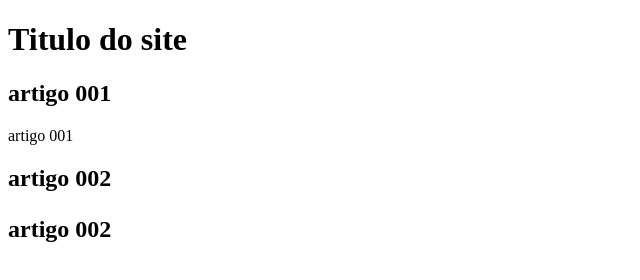
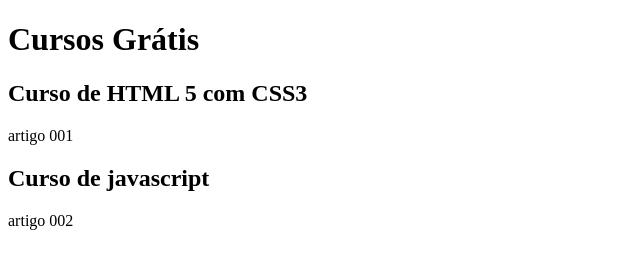
Before and after one commit to guilherme-sepulveda/projeto-site, a plain HTML site: page index.html in a window 1280 px wide. Shown: the whole page, without its empty margins (0-640 px from the left). Drawn offline with Linux system fonts and the light colour scheme.

Commit message:
Comecei a escrever o conteudo

```diff
--- a/index.html
+++ b/index.html
@@ -8,16 +8,15 @@
 <body>
 <main>
     <header>
-        <h1>Titulo do site</h1>
+        <h1>Cursos Grátis</h1>
     </header>
     <article>
-        <h2>artigo 001</h2>
+        <h2>Curso de HTML 5 com CSS3</h2>
         <p>artigo 001</p>
     </article>
     <article>
-        <h2>artigo 002
-            <p>artigo 002</p>
-        </h2>
+        <h2>Curso de javascript</h2>
+        <p>artigo 002</p>
     </article>
 </main>
 </body>
```
